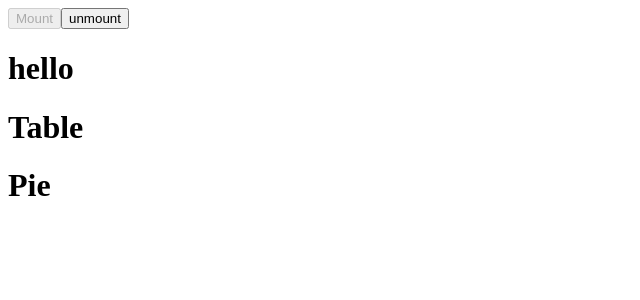
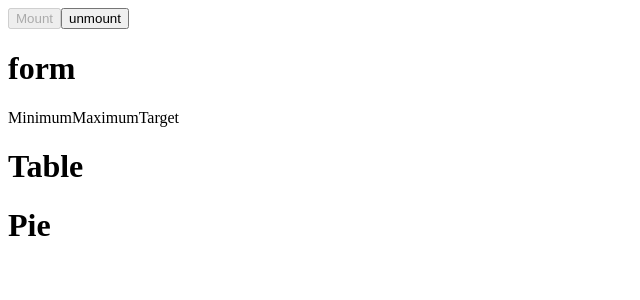
Before and after one commit to zombie1864/is_match, a React (Create React App) app: page / in a window 1280 px wide. Shown: the top 300 px of the page, without its empty margins (0-640 px from the left). Built offline with nearby package versions, Linux system fonts and the light colour scheme.

Commit message:
added the basis to iterate thr this.state.formFields

```diff
--- a/src/components/Form.tsx
+++ b/src/components/Form.tsx
@@ -3,9 +3,11 @@ import Table from './Table'
 import PieChart from './PieChart'
 
 interface Istate {
-  min: string,
-  max: string,
-  trg: string,
+  formFields: {
+    minimum: string,
+    maximum: string,
+    target: string
+  },
   userInteraction: boolean,
   btnDisabled: boolean,
   mount: boolean
@@ -14,9 +16,11 @@ class Form extends Component<{}, Istate> {
   constructor(props: any) {
     super(props)
     this.state = {
-      min: '',
-			max: '',
-      trg: '',
+      formFields: {
+        minimum: '',
+        maximum: '',
+        target: ''
+      },
       userInteraction: false,
 			btnDisabled: false,
       mount: true
@@ -26,9 +30,13 @@ class Form extends Component<{}, Istate> {
   unmountCounter = () => this.setState({mount:false})
   private formFunc = ():any => {
     let form
+    let formFields = Object.keys(this.state.formFields) // arrOfKeys
     form =
       <div>
         <form>
+          {formFields.map( formField => {
+            return <label>{formField[0].toUpperCase() + formField.slice(1)}</label>
+          })}
         </form>
       </div>
     return form
@@ -39,7 +47,7 @@ class Form extends Component<{}, Istate> {
       <div>
         <button onClick={this.mountCounter} disabled={this.state.mount}>Mount</button>
         <button onClick={this.unmountCounter} disabled={!this.state.mount}>unmount</button>
-        <h1>hello</h1>
+        <h1>form</h1>
         {this.formFunc()}
         {this.state.mount ? <Table />: null }
         {this.state.mount ? <PieChart />: null }
```
